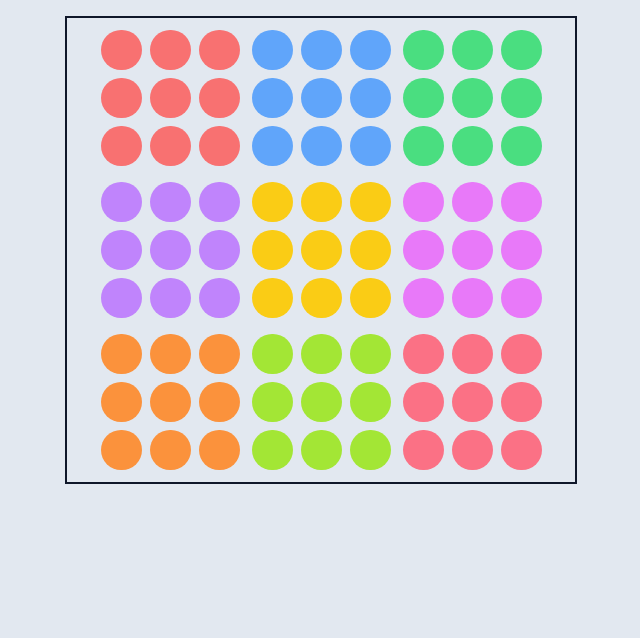
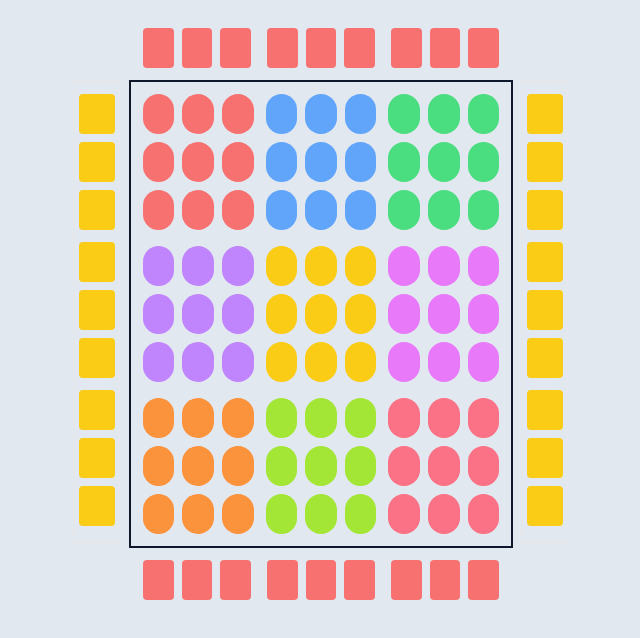
Before and after one commit to reactry/sudoku, a React (Create React App) app: page / in a window 1280 px wide. Shown: the top 638 px of the page, without its empty margins (319-959 px from the left). Built offline with nearby package versions, Linux system fonts and the light colour scheme.

Commit message:
Added new components: SudokuXLabel and SudokuYLabel

```diff
--- a/src/Sudoku.css
+++ b/src/Sudoku.css
@@ -5,6 +5,18 @@ div.SudokuRow:nth-child(3), div.SudokuRow:nth-child(6) {
 	margin-bottom: 8px;
 }
 
+div.SudokuYLabelCell {
+	margin-bottom: 8px;
+}
+
+div.SudokuYLabelCell:nth-child(3), div.SudokuYLabelCell:nth-child(6) {
+	margin-bottom: 12px;
+}
+
 div.SudokuCell:nth-child(3), div.SudokuCell:nth-child(6) {
 	margin-right: 8px;
 }
+
+div.SudokuXLabelCell:nth-child(3), div.SudokuXLabelCell:nth-child(6) {
+	margin-right: 12px;
+}
--- a/src/Sudoku.js
+++ b/src/Sudoku.js
@@ -2,6 +2,9 @@ import React from 'react';
 
 import './Sudoku.css';
 import SudokuCell from './SudokuCell';
+
+import SudokuXLabel from './SudokuXLabel';
+import SudokuYLabel from './SudokuYLabel';
 
 import {getSudoku} from './SudokuUtils';
 
@@ -28,7 +31,7 @@ export default function Sudoku () {
 	const nines = new Array(9).fill(0);
 	let rowItems = nines.map((v1, k1) => {
 		return (
-			<div className="SudokuRow font-bold select-none" key={k1}>
+			<div className="SudokuRow" key={k1}>
 				{
 					nines.map((v2, k2) => {
 						let index = k1*9 + k2;
@@ -42,9 +45,17 @@ export default function Sudoku () {
 	});
 
 	return (
-		<div className="bg-slate-200 min-h-screen p-4">
-			<div className="max-w-lg m-auto p-2 gap-1 text-center text-white border-2 border-slate-900">
-				{rowItems}
+		<div className="bg-slate-200 min-h-screen p-4 font-bold select-none">
+			<div className="w-96 m-auto">
+				<SudokuXLabel />
+				<div className="relative">
+					<SudokuYLabel classes="-left-14" />
+					<div className="py-2 text-center text-white border-2 border-slate-900">
+						{rowItems}
+					</div>
+					<SudokuYLabel classes="-right-14" />
+				</div>
+				<SudokuXLabel />
 			</div>
 		</div>
 	);
--- /dev/null
+++ b/src/SudokuXLabel.js
@@ -0,0 +1,14 @@
+
+
+export default function SudokuXLabel () {
+	const nines = new Array(9).fill(0);
+	let items = nines.map((v, i) =>
+		<div className="SudokuXLabelCell w-1/12 p-2 m-1 rounded h-10 inline-block align-top bg-red-400" key={i}></div>
+	);
+
+	return (
+		<div className="SudokuXLabel m-auto p-2 gap-1 text-center">
+			{items}
+		</div>
+	);
+}
--- /dev/null
+++ b/src/SudokuYLabel.js
@@ -0,0 +1,17 @@
+
+
+export default function SudokuYLabel ({
+	classes
+}) {
+	const nines = new Array(9).fill(0);
+	let items = nines.map((v, i) =>
+		<div className="SudokuYLabelCell rounded p-2 m-1 h-10 bg-yellow-400" key={i}></div>
+	);
+
+	let classNames = "SudokuYLabel w-12 m-auto py-2 inline-block absolute top-0 border-2 " + classes;
+	return (
+		<div className={classNames}>
+			{items}
+		</div>
+	);
+}
```
